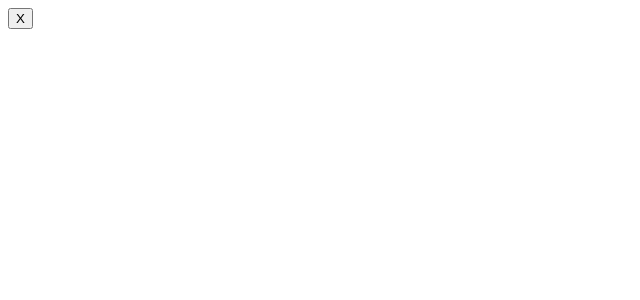
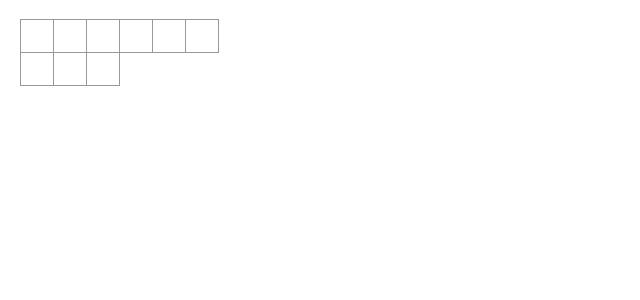
Before and after one commit to amsyar99/React-TicToe-Tuto, a React (Create React App) app: page / in a window 1280 px wide. Shown: the top 300 px of the page, without its empty margins (0-640 px from the left). Built offline with nearby package versions, Linux system fonts and the light colour scheme.

Commit message:
Add css styling and useState

```diff
--- a/src/App.js
+++ b/src/App.js
@@ -1,8 +1,36 @@
-import "./styles.css";
+import { useState } from "react";
+import './styles.css';
 
-export default function App() {
+function Square () {
+  const [value, setValue] = useState('');
+
+  function handleClick() {
+    setValue('X');
+  }
+  return <button className="square" onClick={handleClick}>{value}</button>;
+}
+
+export default function Board() {
 
   return (
-    <button classname="square">X</button>
+    <>
+      <div>
+        <Square />
+        <Square />
+        <Square />
+      </div>
+      <div className="board-row">
+        <Square />
+        <Square />
+        <Square />
+      </div>
+      <div className="board-row">
+        <Square />
+        <Square />
+        <Square />
+      </div>
+
+    </>
+
   );
 }
--- a/src/styles.css
+++ b/src/styles.css
@@ -1,4 +1,90 @@
-.App {
+* {
+  box-sizing: border-box;
+}
+
+body {
   font-family: sans-serif;
+  margin: 20px;
+  padding: 0;
+}
+
+h1 {
+  margin-top: 0;
+  font-size: 22px;
+}
+
+h2 {
+  margin-top: 0;
+  font-size: 20px;
+}
+
+h3 {
+  margin-top: 0;
+  font-size: 18px;
+}
+
+h4 {
+  margin-top: 0;
+  font-size: 16px;
+}
+
+h5 {
+  margin-top: 0;
+  font-size: 14px;
+}
+
+h6 {
+  margin-top: 0;
+  font-size: 12px;
+}
+
+code {
+  font-size: 1.2em;
+}
+
+ul {
+  padding-left: 20px;
+}
+
+* {
+  box-sizing: border-box;
+}
+
+body {
+  font-family: sans-serif;
+  margin: 20px;
+  padding: 0;
+}
+
+.square {
+  background: #fff;
+  border: 1px solid #999;
+  float: left;
+  font-size: 24px;
+  font-weight: bold;
+  line-height: 34px;
+  height: 34px;
+  margin-right: -1px;
+  margin-top: -1px;
+  padding: 0;
   text-align: center;
+  width: 34px;
 }
+
+.board-row:after {
+  clear: both;
+  content: '';
+  display: table;
+}
+
+.status {
+  margin-bottom: 10px;
+}
+.game {
+  display: flex;
+  flex-direction: row;
+}
+
+.game-info {
+  margin-left: 20px;
+}
```
